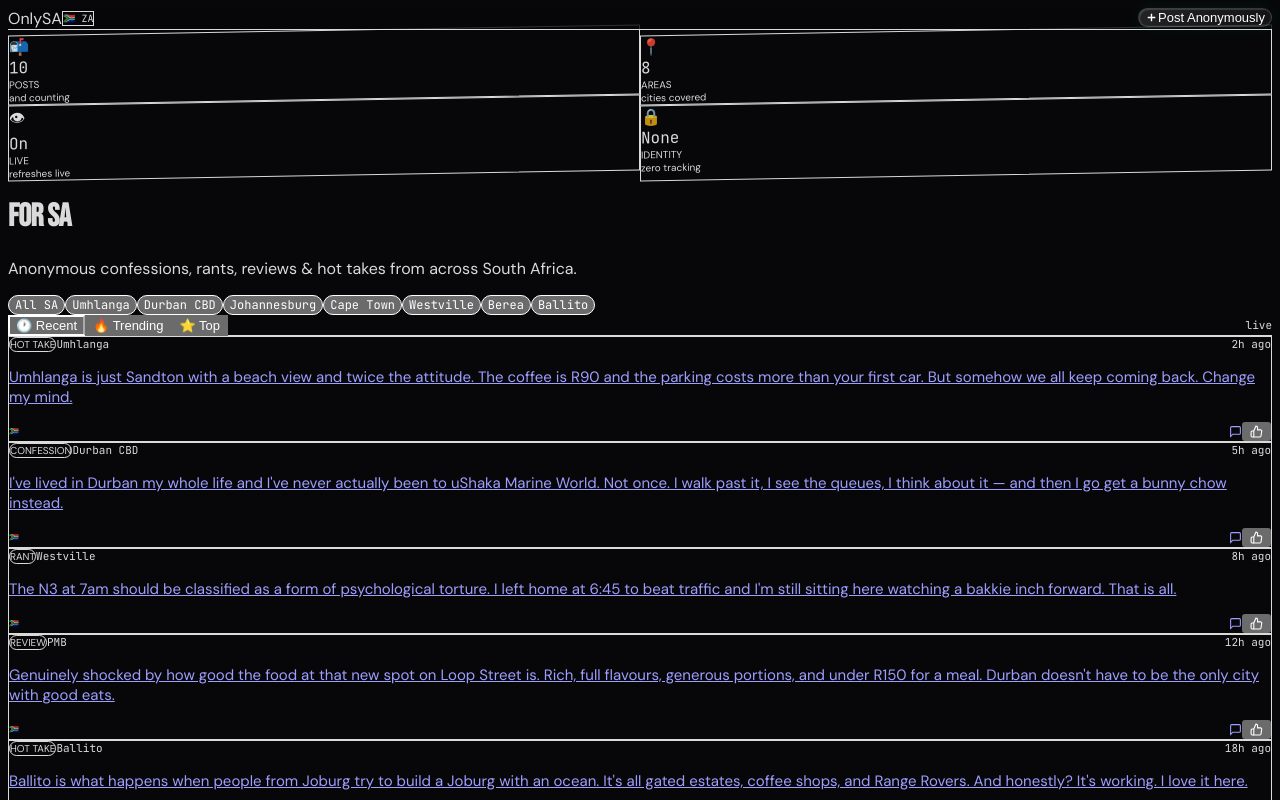
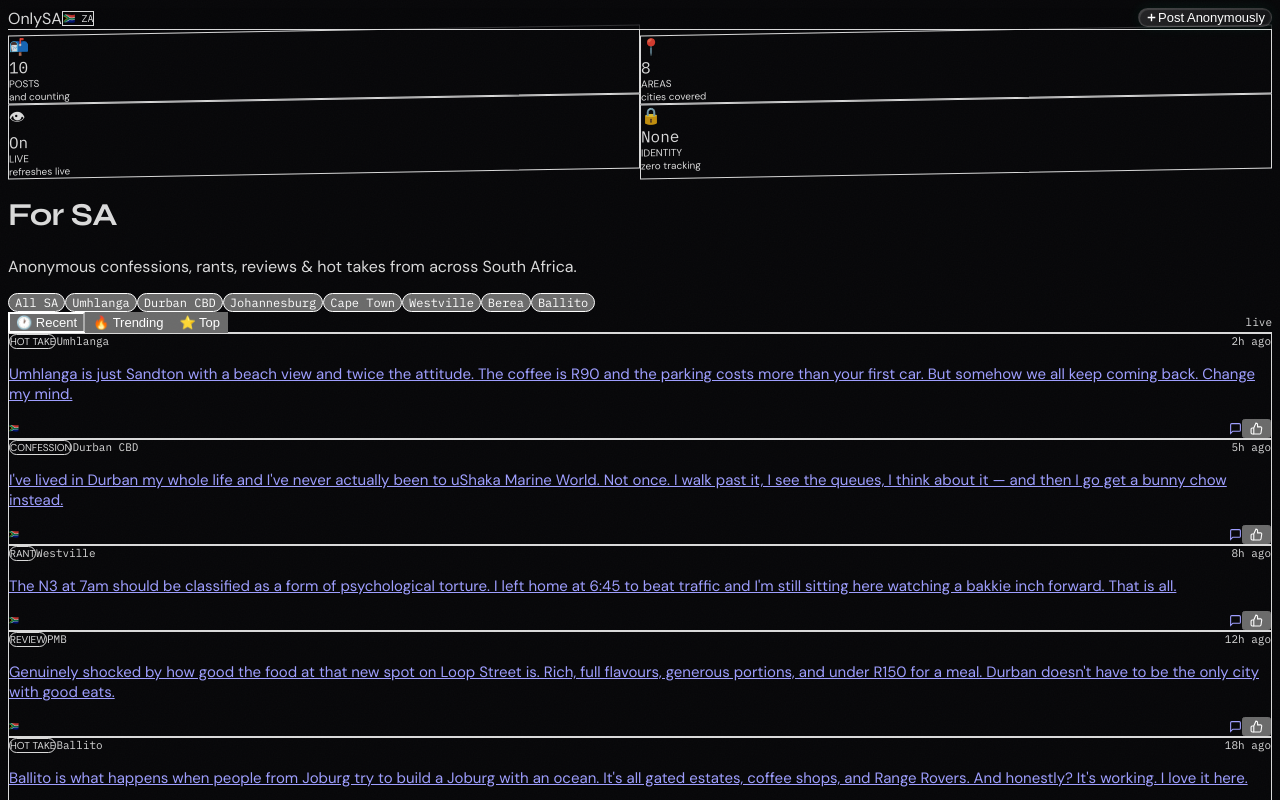
Before and after one commit to vysanchellan/onlysa, a Next.js app: page / in a window 1280 px wide. Shown: the top 800 px of the page. Built offline with nearby package versions, Linux system fonts and the light colour scheme.

Commit message:
Update layout.tsx

```diff
--- a/app/layout.tsx
+++ b/app/layout.tsx
@@ -1,27 +1,5 @@
 import type { Metadata, Viewport } from "next";
-import { Bebas_Neue, DM_Sans, JetBrains_Mono } from "next/font/google";
 import "./globals.css";
-
-const bebasNeue = Bebas_Neue({
-  subsets: ["latin"],
-  weight: "400",
-  variable: "--font-display",
-  display: "swap",
-});
-
-const dmSans = DM_Sans({
-  subsets: ["latin"],
-  weight: ["300", "400", "500", "600"],
-  variable: "--font-body",
-  display: "swap",
-});
-
-const jetBrainsMono = JetBrains_Mono({
-  subsets: ["latin"],
-  weight: ["400", "500"],
-  variable: "--font-mono",
-  display: "swap",
-});
 
 export const metadata: Metadata = {
   title: "OnlySA — For SA Eyes Only",
@@ -31,20 +9,19 @@ export const metadata: Metadata = {
   openGraph: {
     title: "OnlySA — For SA Eyes Only",
     description: "Anonymous. Unfiltered. SA.",
+    type: "website",
+    locale: "en_ZA",
     siteName: "OnlySA",
-    locale: "en_ZA",
-    type: "website",
   },
   twitter: {
     card: "summary_large_image",
     title: "OnlySA — For SA Eyes Only",
     description: "Anonymous. Unfiltered. SA.",
   },
-  manifest: "/manifest.json",
-  appleWebApp: {
-    capable: true,
-    statusBarStyle: "black-translucent",
-    title: "OnlySA",
+  other: {
+    "apple-mobile-web-app-title": "OnlySA",
+    "apple-mobile-web-app-status-bar-style": "black-translucent",
+    "mobile-web-app-capable": "yes",
   },
 };
 
@@ -53,7 +30,7 @@ export const viewport: Viewport = {
   initialScale: 1,
   maximumScale: 1,
   userScalable: false,
-  themeColor: "#080808",
+  themeColor: "#070709",
 };
 
 export default function RootLayout({
@@ -62,13 +39,24 @@ export default function RootLayout({
   children: React.ReactNode;
 }) {
   return (
-    <html lang="en-ZA" suppressHydrationWarning>
+    <html lang="en-ZA" className="dark">
       <head>
-        <link rel="icon" href="/icons/icon-192.svg" type="image/svg+xml" />
-        <link rel="apple-touch-icon" href="/icons/icon-192.svg" />
+        {/* Preconnect for Google Fonts */}
+        <link rel="preconnect" href="https://fonts.googleapis.com" />
+        <link rel="preconnect" href="https://fonts.gstatic.com" crossOrigin="anonymous" />
+        <link
+          href="https://fonts.googleapis.com/css2?family=IBM+Plex+Mono:wght@400;500&family=Syne:wght@600;700;800&family=DM+Sans:ital,opsz,wght@0,9..40,300;0,9..40,400;0,9..40,500;1,9..40,300&display=swap"
+          rel="stylesheet"
+        />
       </head>
-      <body className={`${bebasNeue.variable} ${dmSans.variable} ${jetBrainsMono.variable} noise`}>
-        <div className="relative z-10">{children}</div>
+      <body
+        className="grain"
+        style={{
+          fontFamily: "var(--font-body)",
+          background: "var(--bg)",
+        }}
+      >
+        {children}
       </body>
     </html>
   );
```
